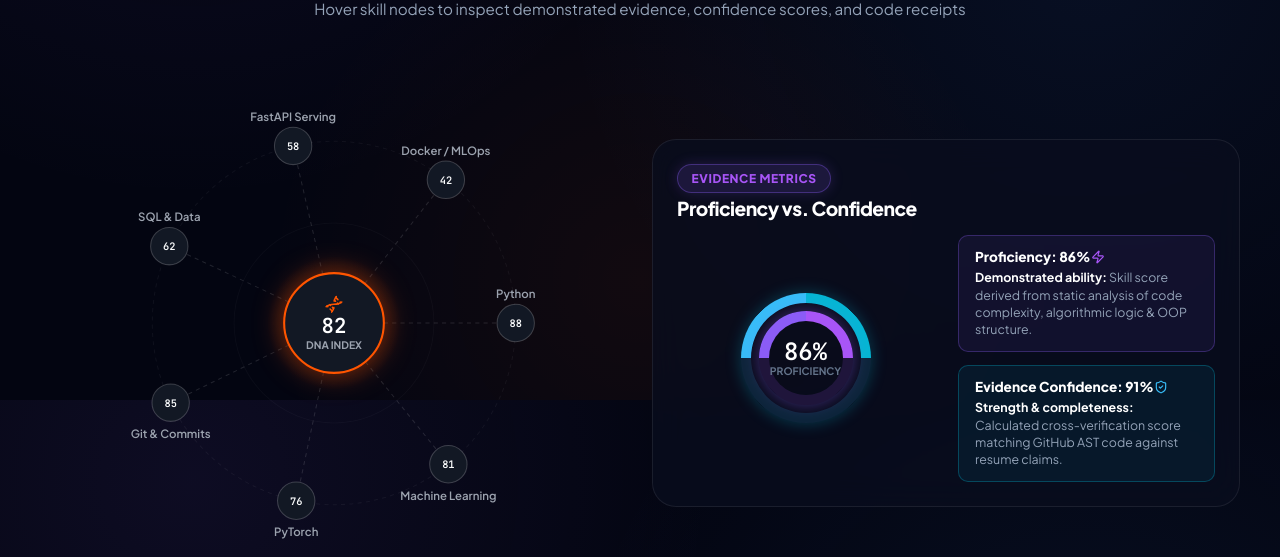
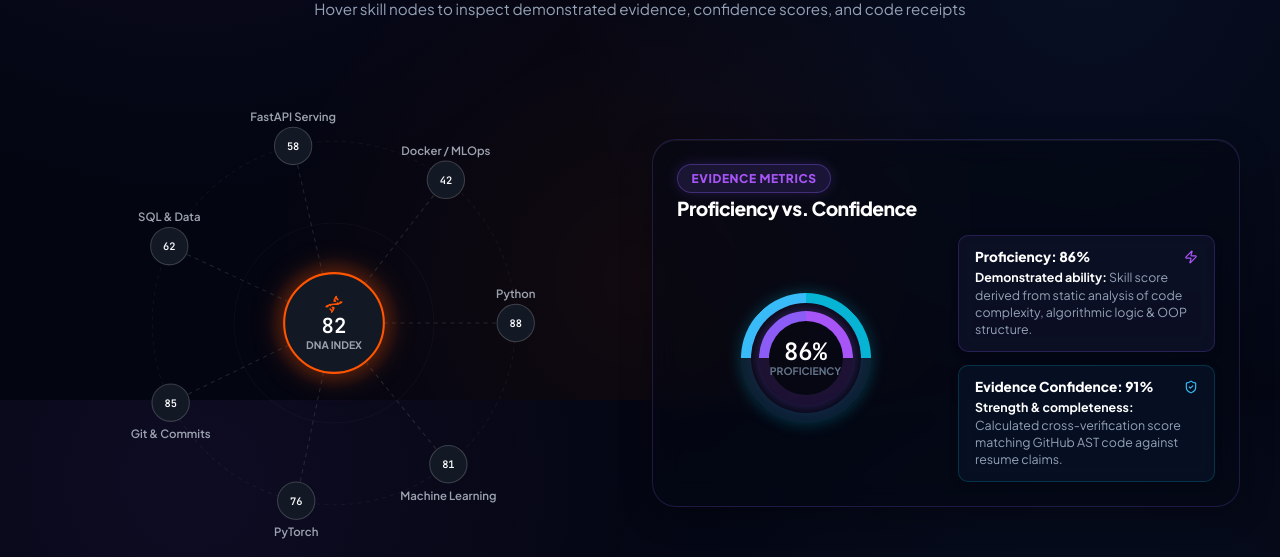
Before and after one commit to ghadgepradumnatul77-glitch/career-dna, a React (Vite) app: page / in a window 1280 px wide. Shown: the part 2000-2557 px from the top of the page. Built offline with nearby package versions, Linux system fonts and the light colour scheme; no server answers.

Commit message:
style(member-3): add transparent glass background to metrics panel

```diff
--- a/src/components/dashboard/ProficiencyConfidenceGauge.jsx
+++ b/src/components/dashboard/ProficiencyConfidenceGauge.jsx
@@ -1,10 +1,21 @@
 import React from 'react'
-import { motion } from 'framer-motion'
-import { ShieldCheck, Zap, Info } from 'lucide-react'
+import { ShieldCheck, Zap } from 'lucide-react'
 
 export const ProficiencyConfidenceGauge = ({ proficiency = 86, confidence = 91 }) => {
   return (
-    <div className="glass-panel" style={{ padding: 'var(--space-6)', position: 'relative' }}>
+    <div
+      style={{
+        padding: 'var(--space-6)',
+        position: 'relative',
+        background: 'rgba(5, 8, 20, 0.52)',
+        backdropFilter: 'blur(14px)',
+        WebkitBackdropFilter: 'blur(14px)',
+        border: '1px solid rgba(140, 100, 255, 0.20)',
+        borderRadius: 'var(--radius-xl)',
+        boxShadow: '0 8px 32px rgba(0, 0, 0, 0.25), inset 0 1px 0 rgba(255, 255, 255, 0.05)',
+        transition: 'all 0.3s ease'
+      }}
+    >
       <div style={{ display: 'flex', justifyContent: 'space-between', alignItems: 'center', marginBottom: 'var(--space-4)' }}>
         <div>
           <span className="badge badge-purple" style={{ marginBottom: '0.35rem' }}>EVIDENCE METRICS</span>
@@ -53,10 +64,20 @@ export const ProficiencyConfidenceGauge = ({ proficiency = 86, confidence = 91 }
           </div>
         </div>
 
-        {/* Explainability Cards */}
+        {/* Explainability Cards with Translucent Layered Depth */}
         <div style={{ display: 'flex', flexDirection: 'column', gap: '0.85rem' }}>
-          <div style={{ padding: '0.75rem 1rem', background: 'rgba(139, 92, 246, 0.08)', border: '1px solid rgba(139, 92, 246, 0.3)', borderRadius: 'var(--radius-md)' }}>
-            <div style={{ display: 'flex', alignItems: 'center', justify: 'space-between', marginBottom: '4px' }}>
+          <div
+            style={{
+              padding: '0.75rem 1rem',
+              background: 'rgba(20, 24, 52, 0.50)',
+              backdropFilter: 'blur(8px)',
+              WebkitBackdropFilter: 'blur(8px)',
+              border: '1px solid rgba(139, 92, 246, 0.22)',
+              borderRadius: 'var(--radius-md)',
+              boxShadow: '0 2px 8px rgba(0, 0, 0, 0.2)'
+            }}
+          >
+            <div style={{ display: 'flex', alignItems: 'center', justifyContent: 'space-between', marginBottom: '4px' }}>
               <span style={{ fontWeight: 800, fontSize: '0.85rem', color: '#FFF' }}>Proficiency: {proficiency}%</span>
               <Zap size={14} style={{ color: 'var(--color-purple-light)' }} />
             </div>
@@ -65,8 +86,18 @@ export const ProficiencyConfidenceGauge = ({ proficiency = 86, confidence = 91 }
             </p>
           </div>
 
-          <div style={{ padding: '0.75rem 1rem', background: 'rgba(6, 182, 212, 0.08)', border: '1px solid rgba(6, 182, 212, 0.3)', borderRadius: 'var(--radius-md)' }}>
-            <div style={{ display: 'flex', alignItems: 'center', justify: 'space-between', marginBottom: '4px' }}>
+          <div
+            style={{
+              padding: '0.75rem 1rem',
+              background: 'rgba(10, 24, 48, 0.50)',
+              backdropFilter: 'blur(8px)',
+              WebkitBackdropFilter: 'blur(8px)',
+              border: '1px solid rgba(6, 182, 212, 0.22)',
+              borderRadius: 'var(--radius-md)',
+              boxShadow: '0 2px 8px rgba(0, 0, 0, 0.2)'
+            }}
+          >
+            <div style={{ display: 'flex', alignItems: 'center', justifyContent: 'space-between', marginBottom: '4px' }}>
               <span style={{ fontWeight: 800, fontSize: '0.85rem', color: '#FFF' }}>Evidence Confidence: {confidence}%</span>
               <ShieldCheck size={14} style={{ color: 'var(--color-blue-light)' }} />
             </div>
```
